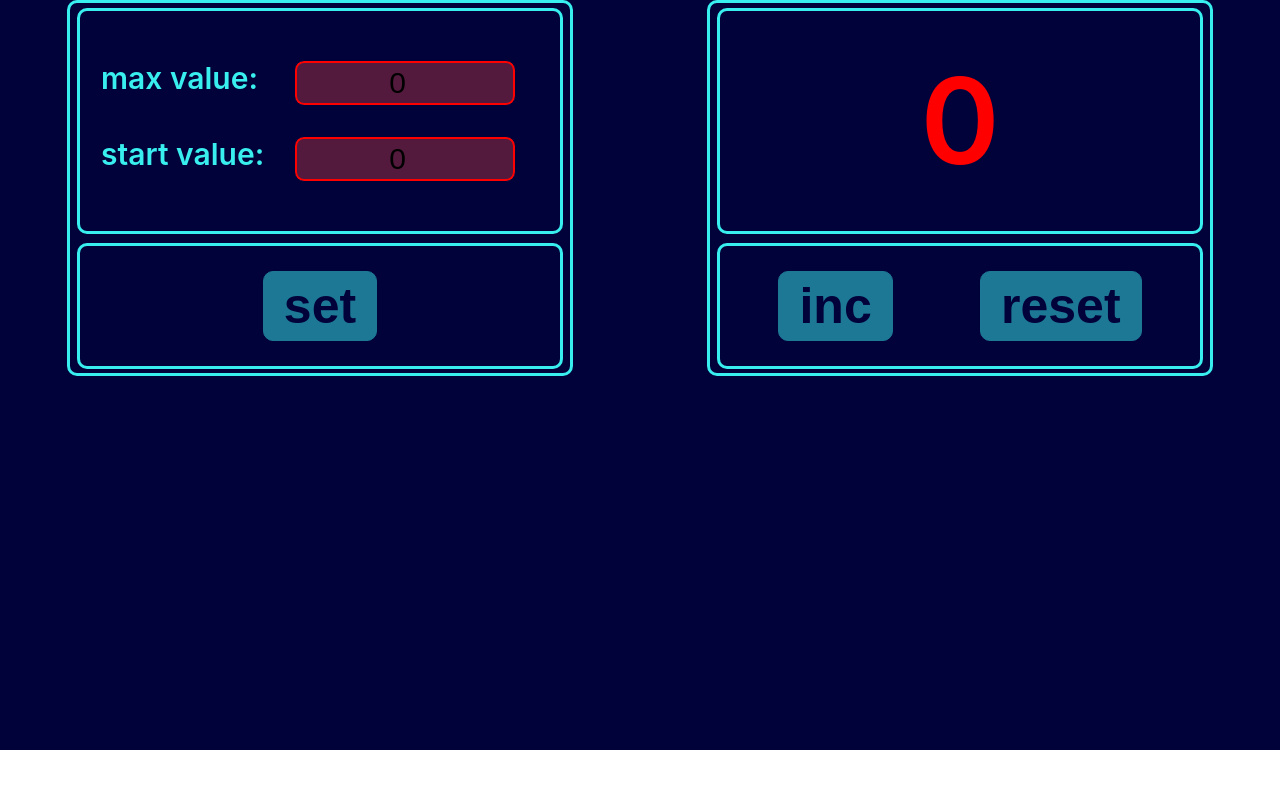
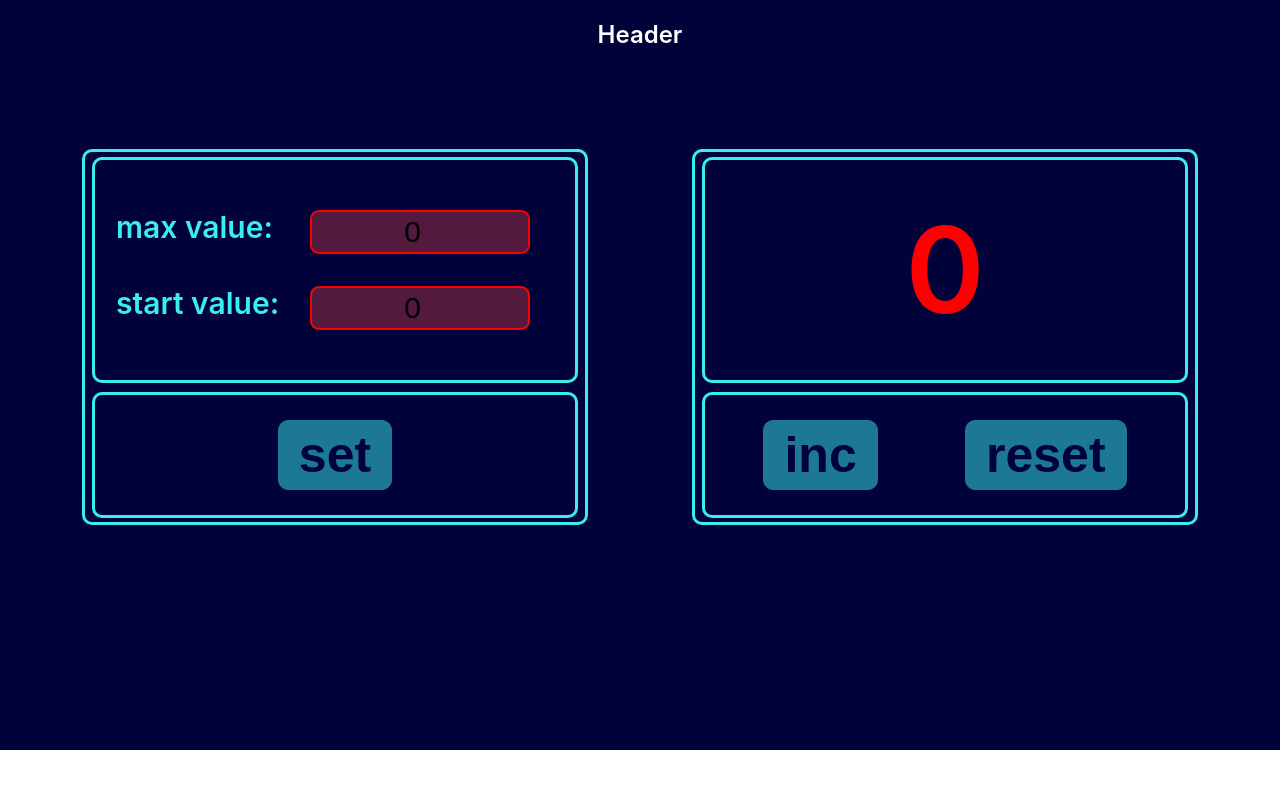
Before and after one commit to AliaksandrLiubanets/counter_ls, a React (Create React App) app: page / in a window 1280 px wide. Shown: the top 788 px of the page. Built offline with nearby package versions, Linux system fonts and the light colour scheme.

Commit message:
refactor App.tsx : add div .header and .content with FirstVariant.tsx

```diff
--- a/src/App.css
+++ b/src/App.css
@@ -1,6 +1,8 @@
 .App {
   background-color: #02023b;
   height: 750px;
+  display: grid;
+  grid-template-rows: 1fr 10fr;
 }
 
 button {
--- a/src/App.tsx
+++ b/src/App.tsx
@@ -1,5 +1,6 @@
 import React, {useEffect, useState} from 'react'
 import './App.css'
+import s from './styles/styles.module.css'
 import {FirstVariant} from './components/FirstVariant'
 
 function App() {
@@ -19,7 +20,11 @@ function App() {
         localStorage.setItem('startValue', JSON.stringify(startValue))
     }
 
-    return <div className='App'>
+    return <div className="App">
+        <div className={s.header}>Header
+
+        </div>
+        <div className={s.content}>
             <FirstVariant setMaxValue={setMaxValue}
                           setStartValue={setStartValue}
                           setValueToStorage={setValueToStorage}
@@ -28,6 +33,7 @@ function App() {
                           startValue={startValue}
                           editMode={editMode}
             />
+        </div>
 
     </div>
 }
--- a/src/styles/styles.module.css
+++ b/src/styles/styles.module.css
@@ -1,3 +1,15 @@
+.header {
+    padding: 20px 10px 40px 10px;
+    color: white;
+    font-size: 24px;
+    font-weight: 600;
+    text-align: center;
+}
+.content {
+    margin-top: 30px;
+    padding: 30px;
+}
+
 .first__block {
     display: flex;
     align-items: center;
```
Lines whose indentation alone changed are shown as unchanged.
